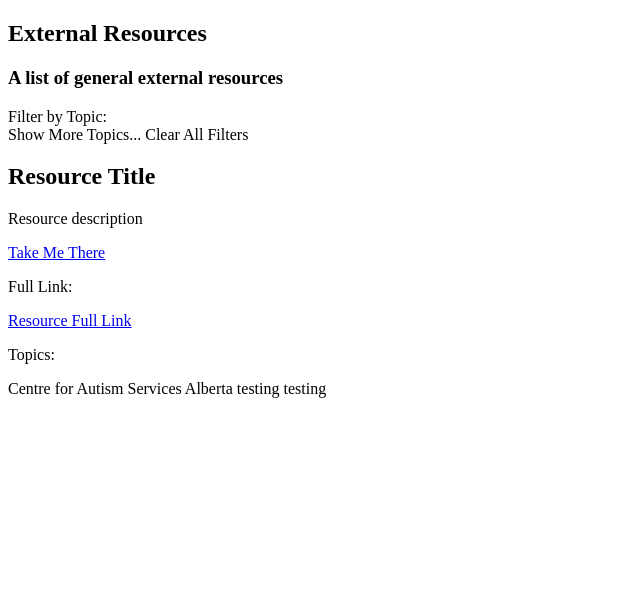
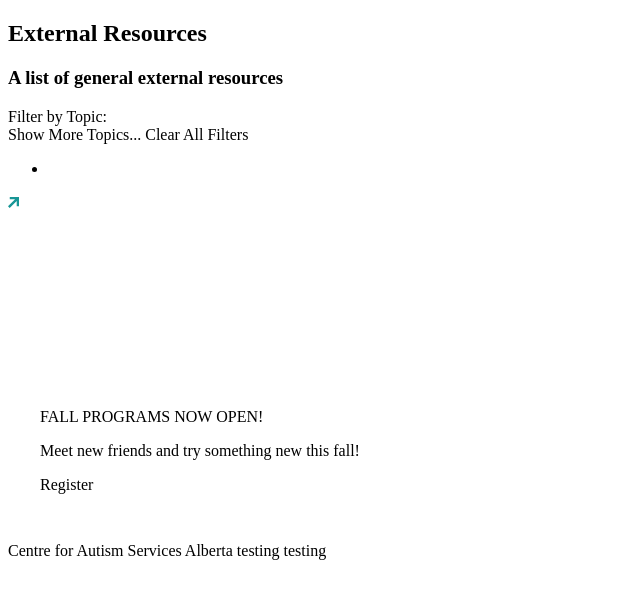
Before and after one commit to capstone-1261/cfasa, a WordPress theme: the page made by page-resources.php in a window 1280 px wide. Shown: the part 78-677 px from the top of the page, without its empty margins (0-640 px from the left). Run offline with PHP 8.4 and a stand-in for WordPress, Linux system fonts and the light colour scheme; the site name, menu and one post (Sample post) are stand-ins, and other content is empty.

Commit message:
Added template part - external-resource-card

```diff
--- a/page-early-childhood-services.php
+++ b/page-early-childhood-services.php
@@ -1,8 +1,8 @@
 <?php
 
 get_header();
-<?php get_template_part( 'parts/hero-banner-basic' ); ?>
-?>
+get_template_part( 'parts/hero-banner-basic' ); ?>
+
 <main id="main-content" class="ps-main">
     <section class="ps-top" aria-label="Programs and services navigation">
         <div class="ps-wrap">
--- a/page-get-involved.php
+++ b/page-get-involved.php
@@ -48,4 +48,4 @@
 </section>
 
 
-</main>
+<?php get_footer(); ?>
--- a/page-resources.php
+++ b/page-resources.php
@@ -21,40 +21,14 @@
 
   <!-- Resource cards -->
   <div class="external-resources-container">
-  <div class="resource-card">
-  <div class="resource-card-body">
-    <div class="resource-logo">
-      <!-- resource logo goes here -->
-    </div>
 
-    <div class="resource-content">
-      <h2>Resource Title</h2>
-      <p>Resource description</p>
-    </div>
+    <!-- ACF Goes here, using template part called external-resource-card  -->
+    <?php get_template_part( 'parts/external-resource-card' ); ?>
 
-    <div class="resource-link">
-      <a href="#" class="btn">Take Me There</a>
-    </div>
-  </div>
-
-  <div class="resource-card-footer">
-    <div class="resource-full-link">
-      <p class="small-condensed">Full Link:</p>
-      <a class="small-condensed" href="#">Resource Full Link</a>
-    </div>
-    <div class="resource-tags">
-      <p class="small-condensed">Topics:</p>
-      <span class="pill-badge">
-        <!-- Topic/category Tag -->
-      </span>
-    </div>
-  </div>
-</div>
-    <!-- ACF Goes here, using template part called external-resource-card  -->
   </div>
 </section>
 
-<?php echo do_blocks( '<!-- wp:pattern {"slug":"cfasab-theme/promo-banner"} /-->' ); ?>
+<?php get_template_part( 'parts/promo-banner' ); ?>
 
 
 <?php get_footer(); ?>
--- a/parts/external-resource-card.php
+++ b/parts/external-resource-card.php
@@ -1,29 +1,31 @@
-<div class="resource-card">
-  <div class="resource-card-body">
-    <div class="resource-logo">
-      <!-- resource logo goes here -->
-    </div>
+<!-- wp:group {"metadata":{"name":"Card"},"style":{"spacing":{"padding":{"top":"var:preset|spacing|0","bottom":"var:preset|spacing|0","left":"var:preset|spacing|0","right":"var:preset|spacing|0"},"margin":{"top":"0px","bottom":"0px"},"blockGap":"0px"},"border":{"radius":{"topLeft":"24px","topRight":"24px","bottomLeft":"24px","bottomRight":"24px"}},"dimensions":{"minWidth":"200px","minHeight":"200px"}},"backgroundColor":"white","layout":{"type":"flex","orientation":"vertical","flexWrap":"nowrap","justifyContent":"stretch","verticalAlignment":"space-between"}} -->
+<div class="wp-block-group has-white-background-color has-background" style="border-top-left-radius:24px;border-top-right-radius:24px;border-bottom-left-radius:24px;border-bottom-right-radius:24px;min-height:200px;min-width:200px;margin-top:0px;margin-bottom:0px;padding-top:var(--wp--preset--spacing--0);padding-right:var(--wp--preset--spacing--0);padding-bottom:var(--wp--preset--spacing--0);padding-left:var(--wp--preset--spacing--0)"><!-- wp:post-featured-image {"rel":"external","overlayColor":"navy-blue-cfasa","dimRatio":30,"style":{"layout":{"selfStretch":"fill","flexSize":null},"border":{"radius":{"topLeft":"24px","topRight":"24px"}}}} /-->
 
-    <div class="resource-content">
-      <h2>Resource Title</h2>
-      <p>Resource description</p>
-    </div>
+<!-- wp:group {"metadata":{"name":"Card Body"},"style":{"layout":{"selfStretch":"fit","flexSize":null},"border":{"radius":{"bottomLeft":"24px","bottomRight":"24px"}},"spacing":{"padding":{"right":"var:preset|spacing|large","left":"var:preset|spacing|large","top":"var:preset|spacing|large","bottom":"var:preset|spacing|large"}},"dimensions":{"minWidth":"0px"}},"layout":{"type":"flex","orientation":"vertical","justifyContent":"left","verticalAlignment":"space-between","flexWrap":"nowrap"}} -->
+<div class="wp-block-group" style="border-bottom-left-radius:24px;border-bottom-right-radius:24px;min-width:0px;padding-top:var(--wp--preset--spacing--large);padding-right:var(--wp--preset--spacing--large);padding-bottom:var(--wp--preset--spacing--large);padding-left:var(--wp--preset--spacing--large)"><!-- wp:group {"metadata":{"name":"Tags"},"style":{"elements":{"link":{"color":{"text":"var:preset|color|cyan-cfasa-dark"}}},"spacing":{"padding":{"top":"var:preset|spacing|0","bottom":"var:preset|spacing|0","left":"var:preset|spacing|0","right":"var:preset|spacing|0"},"margin":{"top":"0px","bottom":"0px"},"blockGap":"var:preset|spacing|0"},"layout":{"selfStretch":"fit","flexSize":null}},"textColor":"cyan-cfasa-dark","layout":{"type":"flex","flexWrap":"nowrap"},"allowedBlocks":["core/tag-cloud"]} -->
+<div class="wp-block-group has-cyan-cfasa-dark-color has-text-color has-link-color" style="margin-top:0px;margin-bottom:0px;padding-top:var(--wp--preset--spacing--0);padding-right:var(--wp--preset--spacing--0);padding-bottom:var(--wp--preset--spacing--0);padding-left:var(--wp--preset--spacing--0)"><!-- wp:list {"style":{"elements":{"link":{"color":{"text":"var:preset|color|cyan-cfasa-dark"}}}},"textColor":"cyan-cfasa-dark","fontSize":"medium"} -->
+<ul class="wp-block-list has-cyan-cfasa-dark-color has-text-color has-link-color has-medium-font-size"><!-- wp:list-item -->
+<li></li>
+<!-- /wp:list-item --></ul>
+<!-- /wp:list -->
 
-    <div class="resource-link">
-      <a href="#" class="btn">Take Me There</a>
-    </div>
-  </div>
+<!-- wp:post-terms {"term":"post_tag","style":{"elements":{"link":{"color":{"text":"var:preset|color|cyan-cfasa-dark"}}}},"textColor":"cyan-cfasa-dark","fontSize":"small-condensed"} /-->
 
-  <div class="resource-card-footer">
-    <div class="resource-full-link">
-      <p class="small-condensed">Full Link:</p>
-      <a class="small-condensed" href="#">Resource Full Link</a>
-    </div>
-    <div class="resource-tags">
-      <p class="small-condensed">Topics:</p>
-      <span class="pill-badge">
-        <!-- Topic/category Tag -->
-      </span>
-    </div>
-  </div>
-</div>
+<!-- wp:tag-cloud /--></div>
+<!-- /wp:group -->
+
+<!-- wp:group {"metadata":{"name":"Title and Link"},"style":{"spacing":{"blockGap":"16px"}},"layout":{"type":"flex","orientation":"vertical","verticalAlignment":"bottom"}} -->
+<div class="wp-block-group"><!-- wp:post-title {"isLink":true,"rel":"external","linkTarget":"_blank","fontSize":"h3"} /-->
+
+<!-- wp:group {"style":{"elements":{"link":{"color":{"text":"var:preset|color|cyan-cfasa-dark"}}},"spacing":{"blockGap":"8px"},"layout":{"selfStretch":"fixedNoShrink","flexSize":"44px"}},"textColor":"cyan-cfasa-dark","layout":{"type":"flex","flexWrap":"nowrap"}} -->
+<div class="wp-block-group has-cyan-cfasa-dark-color has-text-color has-link-color"><!-- wp:read-more {"content":"Open Link In New Tab","linkTarget":"_blank","style":{"typography":{"letterSpacing":"3%","lineHeight":"2","textTransform":"capitalize"}},"fontSize":"button-label"} /-->
+
+<!-- wp:html -->
+<svg width="11" height="11" viewBox="0 0 11 11" fill="none" xmlns="http://www.w3.org/2000/svg">
+<path d="M1.67027 11L0 9.33079L7.05146 2.27683H1.75413L1.76811 0H11V9.23303H8.70777L8.72174 3.94603L1.67027 11Z" fill="#189696"></path>
+</svg>
+<!-- /wp:html --></div>
+<!-- /wp:group --></div>
+<!-- /wp:group --></div>
+<!-- /wp:group --></div>
+<!-- /wp:group -->
```
